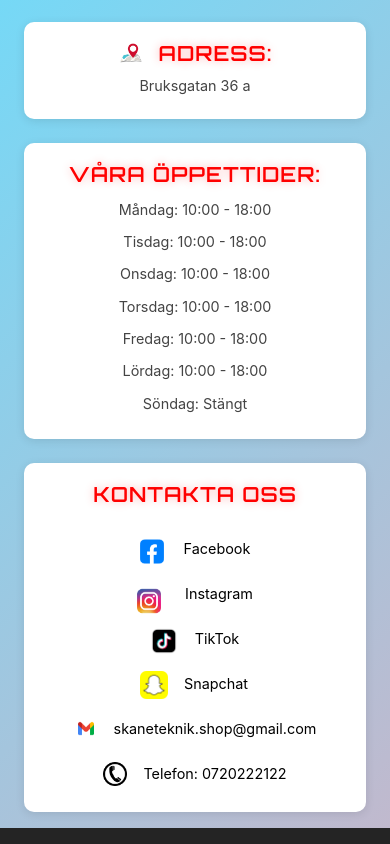
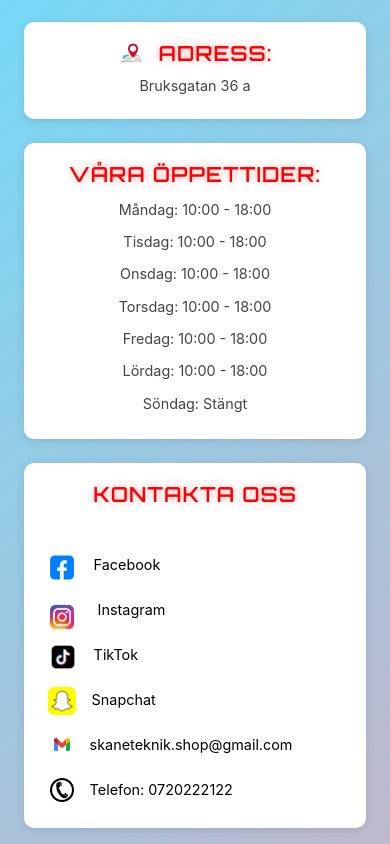
Before and after one commit to Youssef-Azroun/Skane-teknik, a React (Vite) app in the folder skaneteknik/: page /#/om-oss in a window 390 px wide. Shown: the part 466-1310 px from the top of the page. Built offline with nearby package versions, Linux system fonts and the light colour scheme.

Commit message:
text change

```diff
--- a/skaneteknik/src/App.jsx
+++ b/skaneteknik/src/App.jsx
@@ -75,8 +75,9 @@ function App() {
               <h2 className="expertise-title">Expertis inom mobilreparation</h2>
               <p className="expertise-description">
                 Med över ett decennium av erfarenhet erbjuder vårt certifierade team professionell
-                service för alla ledande smartphonemodeller. Vi använder endast originaldelar och
-                moderna verktyg för att garantera högsta kvalitet på våra reparationer med full garanti.
+                service för alla ledande smartphonemodeller. Vi använder original och duplicat delar
+                samt moderna verktyg för att garantera högsta kvalitet på våra reparationer,
+                med 3 månaders garanti.
               </p>
               <div className="brand-logos">
                 <img src={ap} alt="Apple" className="brand-logo" />
--- a/skaneteknik/src/pages/OmOss.css
+++ b/skaneteknik/src/pages/OmOss.css
@@ -106,9 +106,20 @@
 }
 
 .contact-section {
+  width: calc(100% - 2rem);
+  max-width: 400px;
+  margin: 0 auto;
+  padding: 1.5rem;
+  background-color: white;
+  border-radius: 10px;
+  box-shadow: 0 2px 10px rgba(0, 0, 0, 0.1);
   display: flex;
   flex-direction: column;
-  align-items: center;
+}
+
+.contact-title {
+  text-align: center;
+  margin-bottom: 1rem;
 }
 
 .contact-links {
@@ -116,6 +127,7 @@
   flex-direction: column;
   gap: 0;
   margin-top: 1rem;
+  width: 100%;
 }
 
 .contact-item {
@@ -126,11 +138,13 @@
   font-size: 1.1rem;
   font-family: 'Inter', sans-serif;
   margin: 0;
-  padding: 0;
+  padding: 0.5rem 1rem;
   height: 50px;
   transition: transform 0.3s ease, background-color 0.3s ease;
-  padding: 0.5rem 1rem;
   border-radius: 8px;
+  width: 100%;
+  box-sizing: border-box;
+  justify-content: flex-start;
 }
 
 .contact-item:hover {
@@ -261,7 +275,7 @@
     width: 100%;
   }
 
-  .address-section, .hours-section, .contact-section {
+  .address-section, .hours-section {
     width: calc(100% - 2rem);
     max-width: 400px;
     margin: 0 auto;
@@ -274,11 +288,33 @@
     align-items: center;
   }
 
+  .contact-section {
+    width: calc(100% - 2rem);
+    max-width: 400px;
+    margin: 0 auto;
+    padding: 1.5rem;
+    background-color: white;
+    border-radius: 10px;
+    box-shadow: 0 2px 10px rgba(0, 0, 0, 0.1);
+    display: flex;
+    flex-direction: column;
+    align-items: flex-start;
+  }
+
   .contact-links {
     width: 100%;
-    display: flex;
-    flex-direction: column;
-    align-items: center;
+    align-items: flex-start;
+  }
+
+  .contact-item {
+    width: 100%;
+    justify-content: flex-start;
+  }
+
+  .contact-title {
+    align-self: center;
+    width: 100%;
+    text-align: center;
   }
 }
 
--- a/skaneteknik/src/pages/OmOss.jsx
+++ b/skaneteknik/src/pages/OmOss.jsx
@@ -71,7 +71,7 @@ function OmOss() {
               className="contact-item"
               role="button"
               tabIndex={0}
-              onClick={() => window.open('https://www.instagram.com/tekn1_k?igsh=MThoMnN5cmQ5aDczMw==', '_blank')}
+              onClick={() => window.open('https://www.instagram.com/skane_teknik?igsh=MThoMnN5cmQ5aDczMw==', '_blank')}
             >
               <img src={instagram} alt="Instagram" className="contact-icon" />
               <span>Instagram</span>
```
